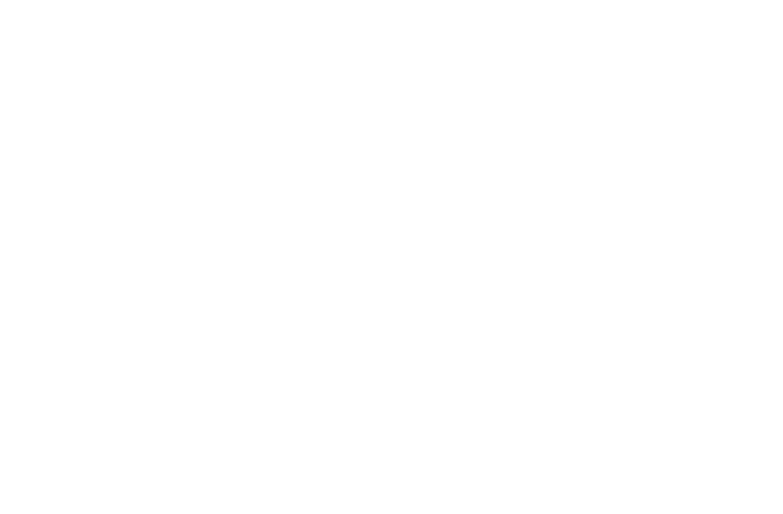
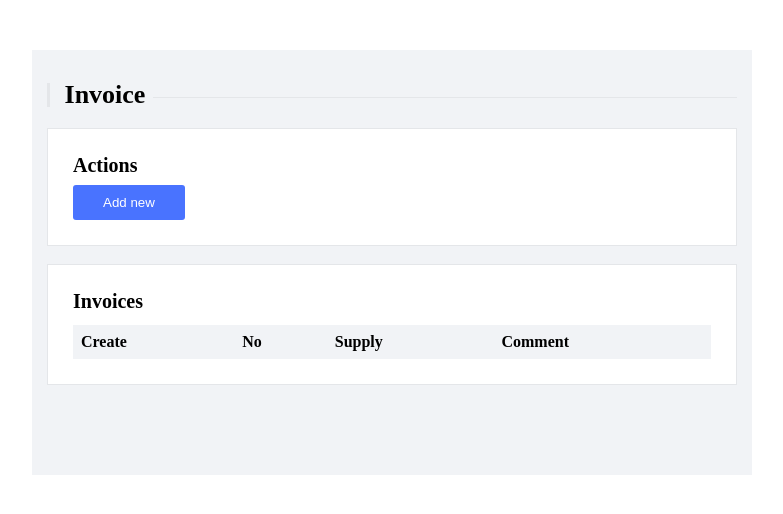
Before and after one commit to DmitriyMK/jsTask, a plain HTML site: page lesson-17-18/index.html in a window 1280 px wide. Shown: the whole page, without its empty margins (248-1031 px from the left). Drawn offline with Linux system fonts and the light colour scheme.

Commit message:
create template

```diff
--- a/lesson-17-18/app.js
+++ b/lesson-17-18/app.js
@@ -1 +1,4 @@
 'use strict'
+
+
+// Ваша задача сделать Main view.
--- a/lesson-17-18/index.html
+++ b/lesson-17-18/index.html
@@ -6,10 +6,40 @@
   <meta name="viewport" content="width=device-width, initial-scale=1.0">
   <meta http-equiv="X-UA-Compatible" content="ie=edge">
   <title>Document</title>
-
+  <link rel="stylesheet" href="style.css">
 </head>
 
 <body>
+
+  <div class="wrapper">
+    <div class="title">
+      <p>Invoice</p>
+    </div>
+
+    <div class="actions">
+      <p>Actions</p>
+      <button class="btn">Add new</button>
+    </div>
+
+    <div class="invoices">
+      <p>Invoices</p>
+
+      <table class="table" cellspacing="0">
+        <thead>
+          <tr>
+            <th>Create</th>
+            <th>No</th>
+            <th>Supply</th>
+            <th>Comment</th>
+          </tr>
+        </thead>
+
+        <tbody>
+        </tbody>
+      </table>
+
+    </div>
+  </div>
 
   <script src="./app.js"></script>
 
--- /dev/null
+++ b/lesson-17-18/style.css
@@ -0,0 +1,88 @@
+* {
+  margin: 0;
+  padding: 0;
+}
+
+.wrapper {
+  max-width: 690px;
+  width: 100%;
+  margin: 50px auto;
+  padding: 30px 15px 90px;
+  background: #f1f3f6;
+}
+
+.title {
+  margin-bottom: 18px;
+}
+.title p {
+  display: flex;
+  align-items: center;
+  position: relative;
+  font-weight: 700;
+  font-size: 26px;
+}
+.title p:before {
+  content: "";
+  margin-right: 15px;
+  display: inline-block;
+  width: 3px;
+  height: 24px;
+  background: #e4e6e9;
+}
+.title p:after {
+  content: "";
+  width: 100%;
+  height: 1px;
+  display: inline-block;
+  margin-left: 8px;
+  margin-top: 5px;
+  background: #e4e6e9;
+}
+
+.actions {
+  margin-bottom: 18px;
+  padding: 25px;
+  background: #fff;
+  border: 1px solid #e4e6e9;
+}
+
+.actions p {
+  font-size: 20px;
+  font-weight: 700;
+}
+
+.btn {
+  margin-top: 8px;
+  padding: 10px 30px;
+  background: #4973ff;
+  border: none;
+  border-radius: 3px;
+  color: #fff;
+  cursor: pointer;
+}
+
+.invoices {
+  padding: 25px;
+  background: #fff;
+  border: 1px solid #e4e6e9;
+}
+
+.invoices p {
+  font-size: 20px;
+  font-weight: 700;
+}
+
+table {
+  margin-top: 12px;
+  width: 100%;
+}
+th {
+  padding: 8px;
+  background: #f1f3f6;
+  text-align: left;
+}
+td {
+  padding: 8px;
+  background: #fff;
+  text-align: left;
+}
```
Lines whose indentation alone changed are shown as unchanged.
